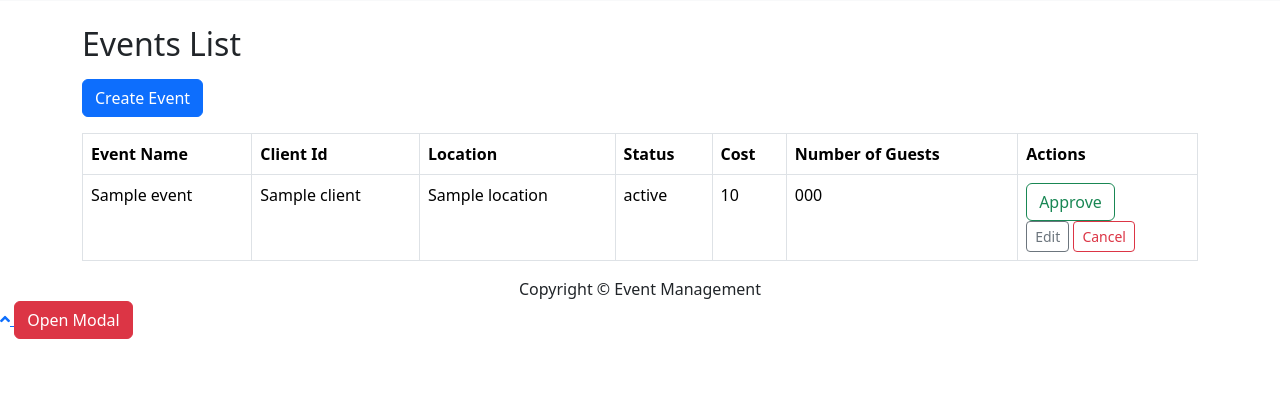
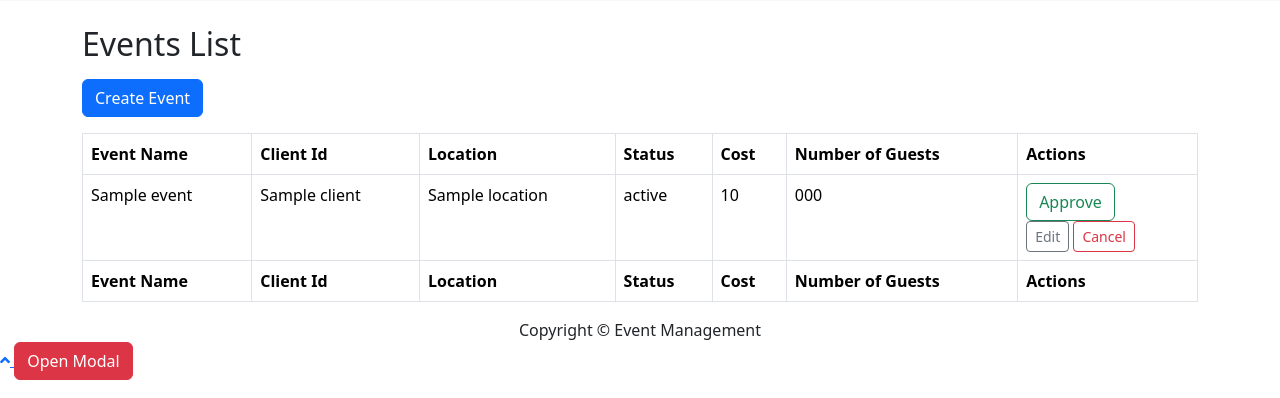
Before and after one commit to KAGWIRIA0/Event_management_system, a Django app: template templates/events_list.html in a window 1280 px wide. Shown: the part 402-800 px from the top of the page. Run offline with Django 3.2, Linux system fonts and the light colour scheme; the template is opened without the code that fills it: most values are stand-ins (such as "Sample title", 1, 10 or a date in 2020); some libraries are stand-ins or nearby versions.

Commit message:
added new files

```diff
--- a/templates/event_charges.html
+++ b/templates/event_charges.html
@@ -46,7 +46,7 @@
                             <td>{{ consultation.event.name }}</td>
                             <td>{{ consultation.client.title }}</td>
                             <td>{{ consultation.client.phone_number }}</td>
-                            <td>{{ consultation.total_cost }}</td>
+                            <td>{{ consultation.total_amount }}</td>
                             <td>
                                 <a href="{% url 'event_charges' consultation.id %}" class="btn btn-outline-dark btn-sm">Pay</a>
                             </td>
--- a/templates/events_list.html
+++ b/templates/events_list.html
@@ -1,4 +1,5 @@
 {% extends 'base.html' %}
+{% load static %}
 
 {% block title %}
     <title>Events List</title>
@@ -34,41 +35,50 @@
                     <th>Actions</th>
                 </tr>
             </thead>
+            <tfoot>
+                <tr>
+                    <th>Event Name</th>
+                    <th>Client Id</th>
+                    <th>Location</th>
+                    <th>Status</th>
+                    <th>Cost</th>
+                    <th>Number of Guests</th>
+                    <th>Actions</th>
+                </tr>
+            </tfoot>
             <tbody>
                 {% for event in events %}
                     <tr>
-
                         <td>{{ event.event_name }}</td>
                         <td>{{ event.client }}</td>
                         <td>{{ event.location }}</td>
                         <td>{{ event.status }}</td>
                         <td>{{ event.cost }}</td>
                         <td>{{ event.number_of_guests }}</td>
-
                         <td>
                             <form action="{% url 'approve_event' event.id %}" method="post">
                                 {% csrf_token %}
                                 <button type="submit" class="btn btn-outline-success">Approve</button>
                             </form>
-                        <!-- Edit Event -->
                             <a href="{% url 'edit_event' event.id %}" class="btn btn-outline-secondary btn-sm">Edit</a>
-                        <!-- Cancel Button -->
                             <button type="button" class="btn btn-outline-danger btn-sm" data-bs-toggle="modal"
                                     data-bs-target="#cancelModal"
                                     data-event-id="{{ event.id }}" data-event-name="{{ event.name }}">
                                 Cancel
                             </button>
                         </td>
+                    </tr>
+                {% endfor %}
+            </tbody>
+        </table>
 
         <!-- Bootstrap Modal -->
-                    <div class="modal fade" id="cancelModal" tabindex="-1" aria-labelledby="cancelModalLabel"
-                         aria-hidden="true">
+        <div class="modal fade" id="cancelModal" tabindex="-1" aria-labelledby="cancelModalLabel" aria-hidden="true">
             <div class="modal-dialog">
                 <div class="modal-content">
                     <div class="modal-header">
                         <h5 class="modal-title" id="cancelModalLabel">Confirm Cancellation</h5>
-                                    <button type="button" class="btn-close" data-bs-dismiss="modal"
-                                            aria-label="Close"></button>
+                        <button type="button" class="btn-close" data-bs-dismiss="modal" aria-label="Close"></button>
                     </div>
                     <div class="modal-body">
                         Are you sure you want to cancel the event: <strong id="eventName"></strong>?
@@ -76,15 +86,17 @@
                     <div class="modal-footer">
                         <form id="cancelForm" method="post">
                             {% csrf_token %}
-                                        <button type="button" class="btn btn-outline-primary" data-bs-dismiss="modal">No
-                                        </button>
+                            <button type="button" class="btn btn-outline-primary" data-bs-dismiss="modal">No</button>
                             <button type="submit" class="btn btn-outline-danger">Yes, Cancel</button>
                         </form>
                     </div>
                 </div>
             </div>
         </div>
+    </div>
+{% endblock %}
 
+{% block extra_js %}
     <script>
         // Pass data to the modal when the cancel button is clicked
         const cancelModal = document.getElementById('cancelModal');
@@ -102,11 +114,10 @@
         });
     </script>
 
-                    </td>
+    <!-- Page level plugins -->
+    <script src="{% static 'vendor/datatables/jquery.dataTables.min.js' %}"></script>
+    <script src="{% static 'vendor/datatables/dataTables.bootstrap4.min.js' %}"></script>
 
-                </tr>
-            {% endfor %}
-            </tbody>
-        </table>
-    </div>
+    <!-- Page level custom scripts -->
+    <script src="{% static 'js/demo/datatables-demo.js' %}"></script>
 {% endblock %}
```
Lines whose indentation alone changed are shown as unchanged.
